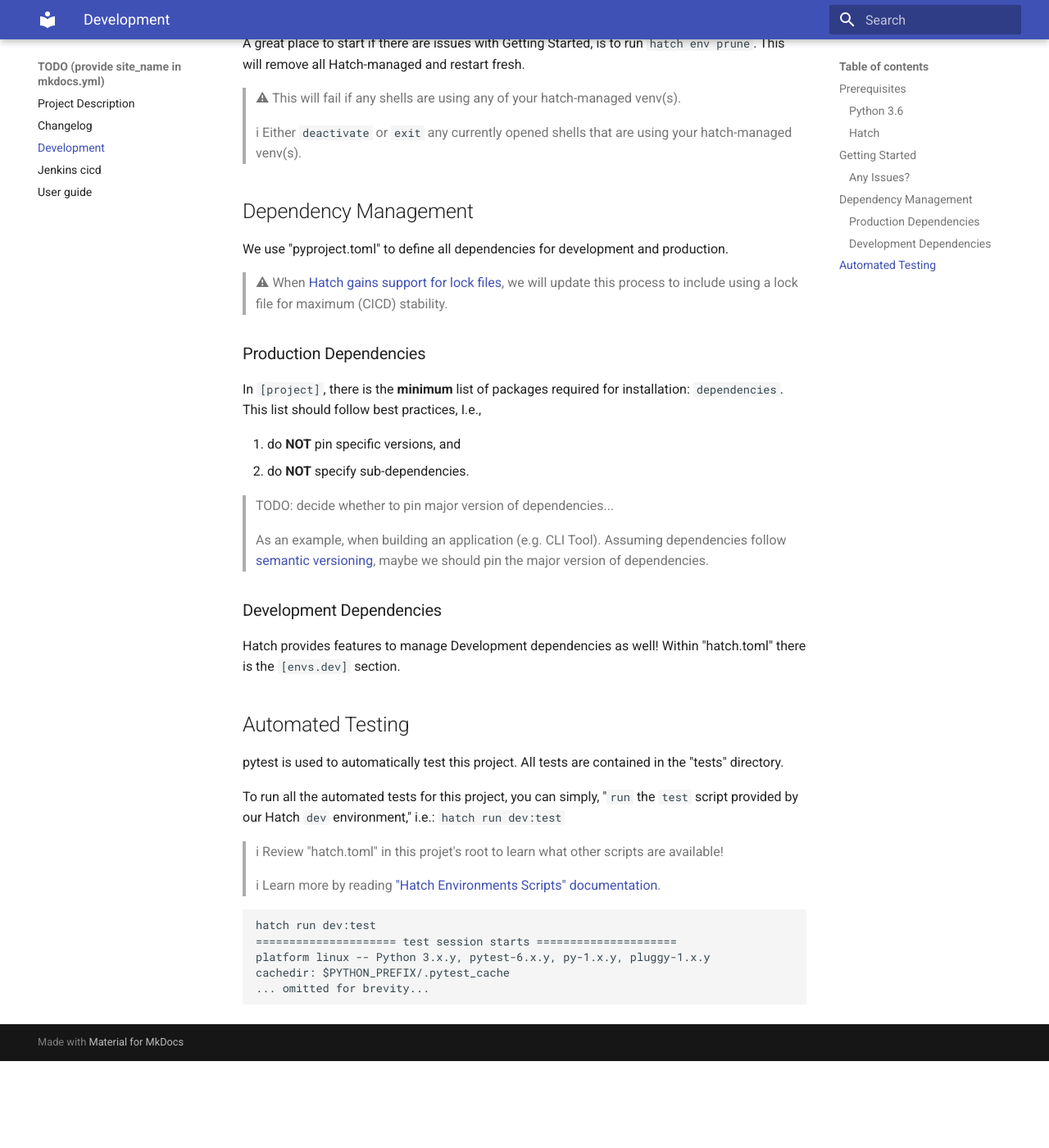
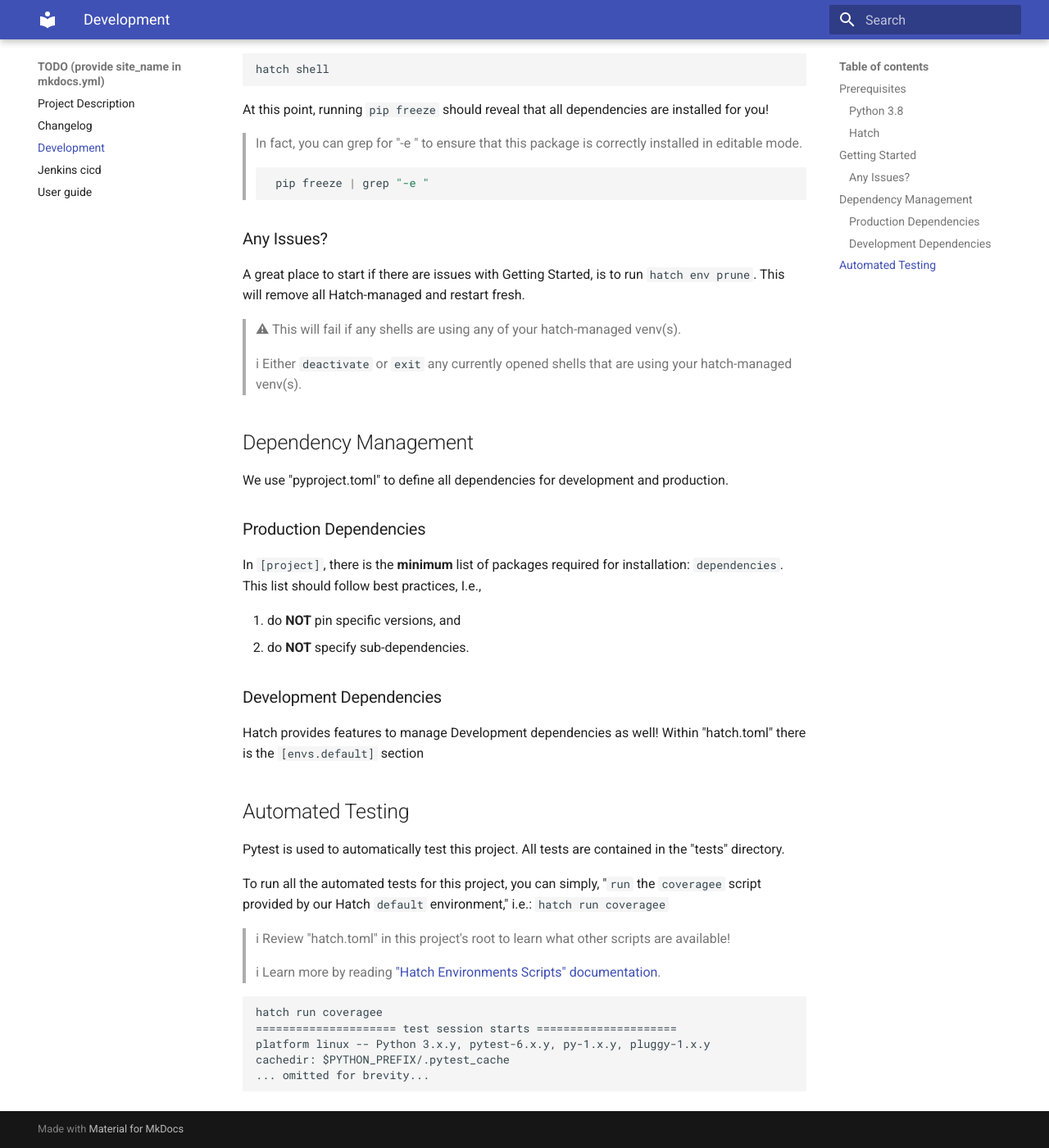
Before and after one commit to ryeleo/Python-Package-Template, an MkDocs documentation site: the page built from docs/development.md, in a window 1280 px wide and 1400 px high, scrolled down 1173 px. Shown: the whole window at 82% size. Built offline with MkDocs 1.6.1 and Material for MkDocs 9.7.7, drawn with Linux system fonts in a browser that asks for light colours; before the commit the page ends 2467 px from its top, so only the background shows below that; some of the changed text lies outside the part shown.

Commit message:
Simplified, according to hatch.toml

````diff
--- a/docs/development.md
+++ b/docs/development.md
@@ -1,21 +1,22 @@
 This document discusses setting up local development for this project on your own personal Linux box.
 
+> We use Ubuntu 20.04 (ex. Windows Subsystem for Linux) as our development environment.
+>
+> We use VS Code as our editor.
+>
 > We use [Python Hatch](https://hatch.pypa.io/latest/) for this project.
 
 ## Prerequisites
 
-### Python 3.6
+### Python 3.8
 
-Today, UO is still using Python 3.6.
-So, install Python 3.6, along with distutils.
+Install python 3.8.
 
-    sudo add-apt-repository ppa:deadsnakes/ppa
-    sudo apt-get update
-    sudo apt-get install python3.6 python3.6-distutils python3.6-venv
+    sudo apt-get install python3.8 python3.8-venv
 
 It is wise to update pip at this time.
 
-    python3.6 -m pip install --upgrade pip
+    python3.8 -m pip install --upgrade pip
 
 ### Hatch
 
@@ -27,13 +28,25 @@ You can easily [install Hatch](https://hatch.pypa.io/latest/install/) using pip.
 
     pip install hatch
 
+We advise running the following command once you've installed Hatch.
+This will ensure virtual environments exist within the Hatch project's directory.
+
+> This makes integrating with VSCode and other IDEs simpler.
+
+    hatch config set dirs.env.virtual ./venv
+
 ## Getting Started
 
 Once you have [installed Hatch](#hatch), we can jump right into our development environment using the following command.
 
-    hatch --env dev shell
+    hatch shell
 
-At this point, running `pip freeze` should reveal that all dependencies, as well as the package within the "src/" directory, are installed for you!
+At this point, running `pip freeze` should reveal that all dependencies are installed for you!
+
+> In fact, you can grep for "-e " to ensure that this package is correctly installed in editable mode.
+>```bash
+> pip freeze | grep "-e "
+>```
 
 ### Any Issues?
 
@@ -48,8 +61,6 @@ This will remove all Hatch-managed and restart fresh.
 
 We use "pyproject.toml" to define all dependencies for development and production.
 
-> ⚠ When [Hatch gains support for lock files](https://github.com/pypa/hatch/discussions/226#discussioncomment-2714692), we will update this process to include using a lock file for maximum (CICD) stability.
-
 ### Production Dependencies
 
 In `[project]`, there is the **minimum** list of packages required for installation: `dependencies`.
@@ -58,28 +69,24 @@ This list should follow best practices, I.e.,
 1. do **NOT** pin specific versions, and
 2. do **NOT** specify sub-dependencies.
 
-> TODO: decide whether to pin major version of dependencies...
->
-> As an example, when building an application (e.g. CLI Tool).
-> Assuming dependencies follow [semantic versioning](https://semver.org), maybe we should pin the major version of dependencies.
-
 ### Development Dependencies
 
 Hatch provides features to manage Development dependencies as well!
-Within "hatch.toml" there is the `[envs.dev]` section.
+Within "hatch.toml" there is the `[envs.default]` section
+
 
 ## Automated Testing
 
-pytest is used to automatically test this project.
+Pytest is used to automatically test this project.
 All tests are contained in the "tests" directory.
 
-To run all the automated tests for this project, you can simply, "`run` the `test` script provided by our Hatch `dev` environment," i.e.: `hatch run dev:test`
+To run all the automated tests for this project, you can simply, "`run` the `coveragee` script provided by our Hatch `default` environment," i.e.: `hatch run coveragee`
 
-> ℹ Review "hatch.toml" in this projet's root to learn what other scripts are available!
+> ℹ Review "hatch.toml" in this project's root to learn what other scripts are available!
 >
 > ℹ Learn more by reading ["Hatch Environments Scripts" documentation](https://hatch.pypa.io/latest/environment/#scripts).
 
-    hatch run dev:test
+    hatch run coveragee
     ===================== test session starts =====================
     platform linux -- Python 3.x.y, pytest-6.x.y, py-1.x.y, pluggy-1.x.y
     cachedir: $PYTHON_PREFIX/.pytest_cache
````
